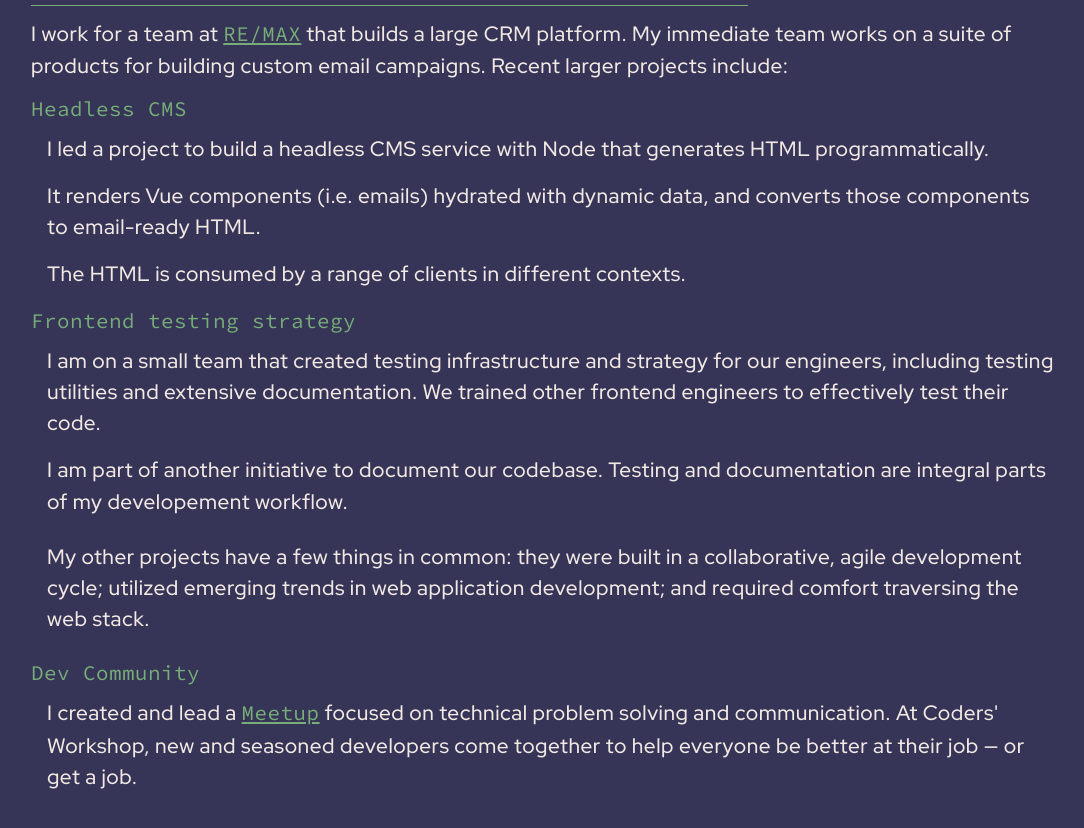
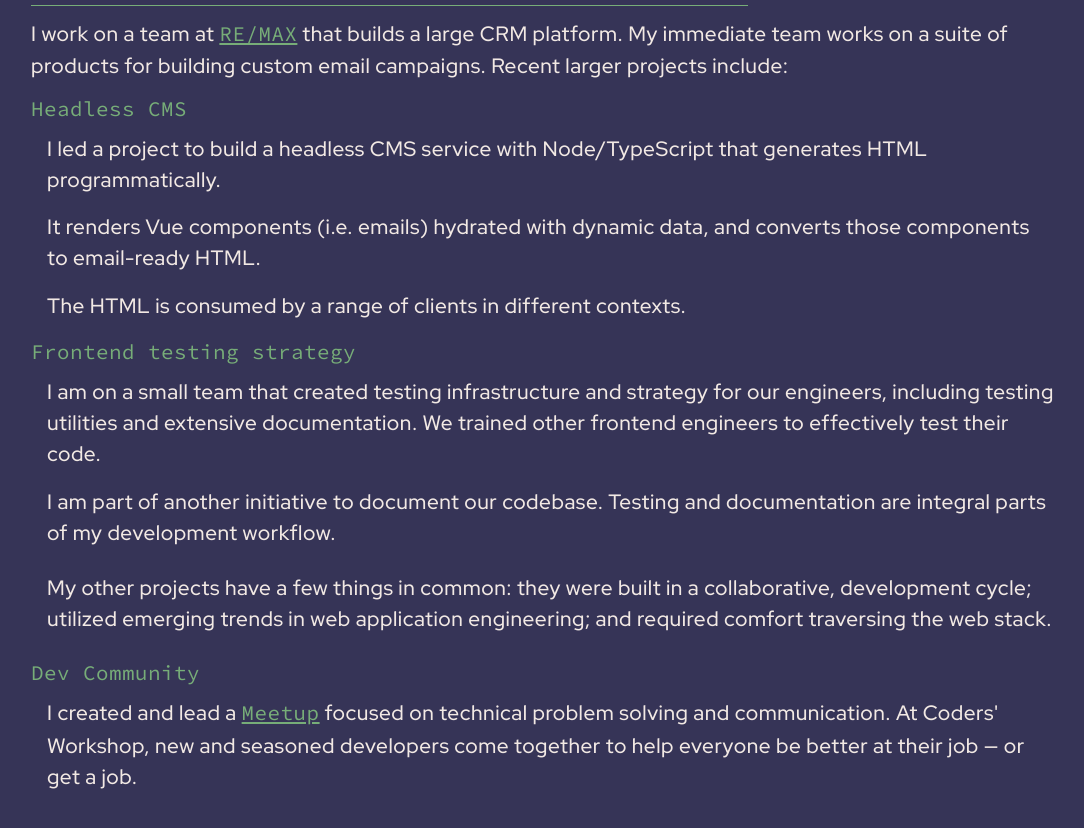
Before and after one commit to bry-an/portfolio-v2, a Vue app: page / in a window 1280 px wide. Shown: the part 900-1728 px from the top of the page, without its empty margins (97-1181 px from the left). Built offline with nearby package versions, Linux system fonts and the light colour scheme.

Commit message:
fix header scroll, other small style/verbiage fixes

```diff
--- a/src/components/Footer.vue
+++ b/src/components/Footer.vue
@@ -53,7 +53,7 @@ export default {
 }
 
 .logo {
-  width: 8vmin;
+  width: 7vmin;
 }
 
 .text-andes {
--- a/src/components/Header.vue
+++ b/src/components/Header.vue
@@ -12,25 +12,25 @@
       <div class="flex justify-center items-baseline nav-box">
         <span
           class="cursor-pointer mr-6 xl:mr-12 nav-item"
-          @click="scrollTo('home')"
+          @click="scroll('home')"
         >
           Home
         </span>
         <span
           class="cursor-pointer mr-6 xl:mr-12 nav-item"
-          @click="scrollTo('vision')"
+          @click="scroll('vision')"
         >
           Vision
         </span>
         <span
           class="cursor-pointer nav-item mr-6 xl:mr-12"
-          @click="scrollTo('projects')"
+          @click="scroll('projects')"
         >
           Projects
         </span>
         <span
           class="cursor-pointer nav-item"
-          @click="scrollTo('contact')"
+          @click="scroll('contact')"
         >
           Contact
         </span>
--- a/src/components/Projects.vue
+++ b/src/components/Projects.vue
@@ -8,7 +8,7 @@
       <hr>
     </h3>
     <p class="my-3">
-      I work for a team at <a
+      I work on a team at <a
         href="https://www.remax.com/"
         class="text-andes"
         style="text-decoration:underline;"
@@ -19,7 +19,7 @@
       Headless CMS
     </p>
     <p class="section">
-      I led a project to build a headless CMS service with Node that generates HTML programmatically.
+      I led a project to build a headless CMS service with Node/TypeScript that generates HTML programmatically.
     </p>
     <p class="section">
       It renders Vue components (i.e. emails) hydrated with dynamic data, and converts those components to email-ready HTML.
@@ -35,11 +35,11 @@
       extensive documentation. We trained other frontend engineers to effectively test their code.
     </p>
     <p class="section">
-      I am part of another initiative to document our codebase. Testing and documentation are integral parts of my developement workflow.
+      I am part of another initiative to document our codebase. Testing and documentation are integral parts of my development workflow.
     </p>
     <p class="section mt-6">
-      My other projects have a few things in common: they were built in a collaborative, agile development cycle;
-      utilized emerging trends in web application development; and required comfort traversing the web stack.
+      My other projects have a few things in common: they were built in a collaborative, development cycle;
+      utilized emerging trends in web application engineering; and required comfort traversing the web stack.
     </p>
     <p class="text-andes mt-6 mb-2">
       Dev Community
--- a/tailwind.config.js
+++ b/tailwind.config.js
@@ -2,7 +2,6 @@ module.exports = {
   purge: [],
   darkMode: false, // or 'media' or 'class'
   theme: {
-    extend: {},
   },
   variants: {
     extend: {},
```
